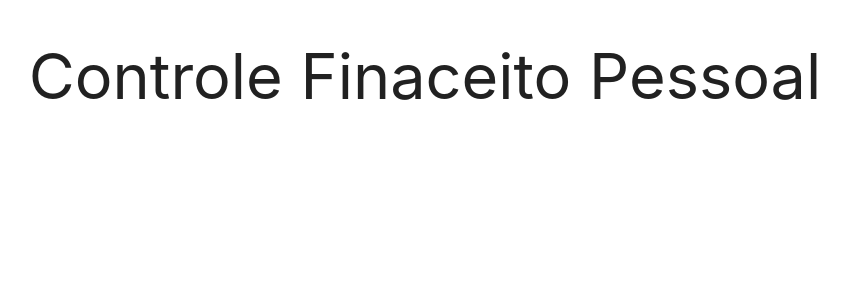
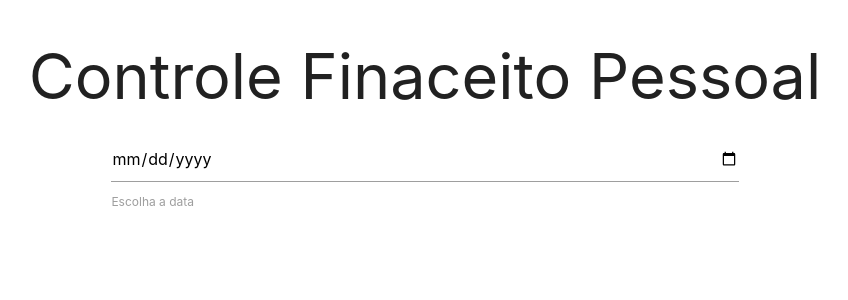
Before and after one commit to jessicaperuggia/controleFinaceiroPessoal, a React (Create React App) app in the folder client/: page / in a window 1280 px wide. Shown: the top 300 px of the page, without its empty margins (215-1063 px from the left). Built offline with nearby package versions, Linux system fonts and the light colour scheme.

Commit message:
creating component MonthPeriod

```diff
--- a/client/src/App.js
+++ b/client/src/App.js
@@ -1,11 +1,12 @@
 import React from 'react';
+import MonthPeriod from './components/MonthPeriod';
 
 export default function App() {
   return (
     <div className='container'>
       <h1 className='center'>Controle Finaceito Pessoal</h1>
       <div className='row'>
-
+        <MonthPeriod />
       </div>
     </div>
   );
--- /dev/null
+++ b/client/src/components/MonthPeriod.js
@@ -0,0 +1,11 @@
+import React from 'react'
+
+export default function MonthPeriod() {
+    return (
+        <div className='container' >
+
+            <input type="date" />
+            <label>Escolha a data</label>
+        </div>
+    )
+}
```
